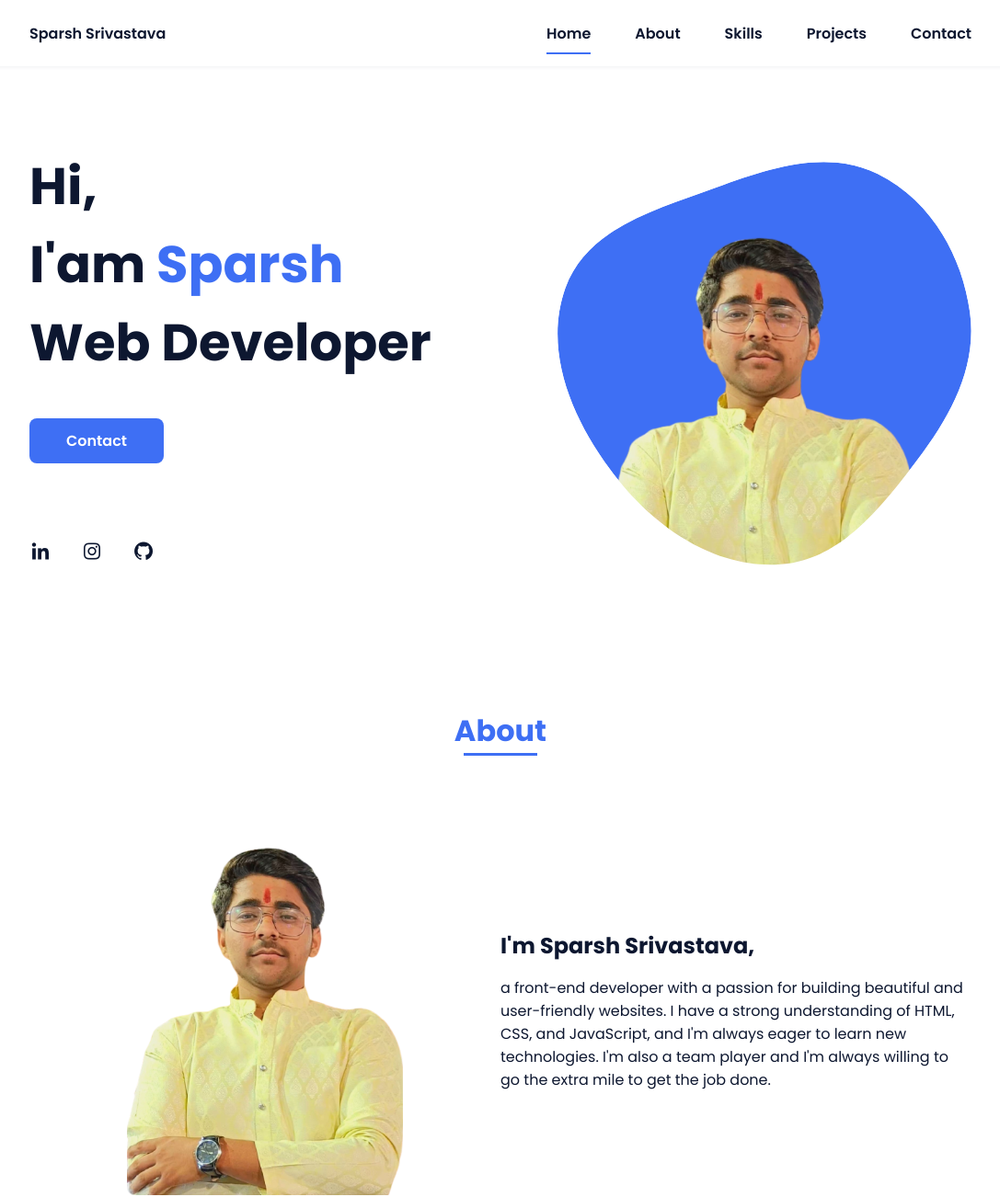
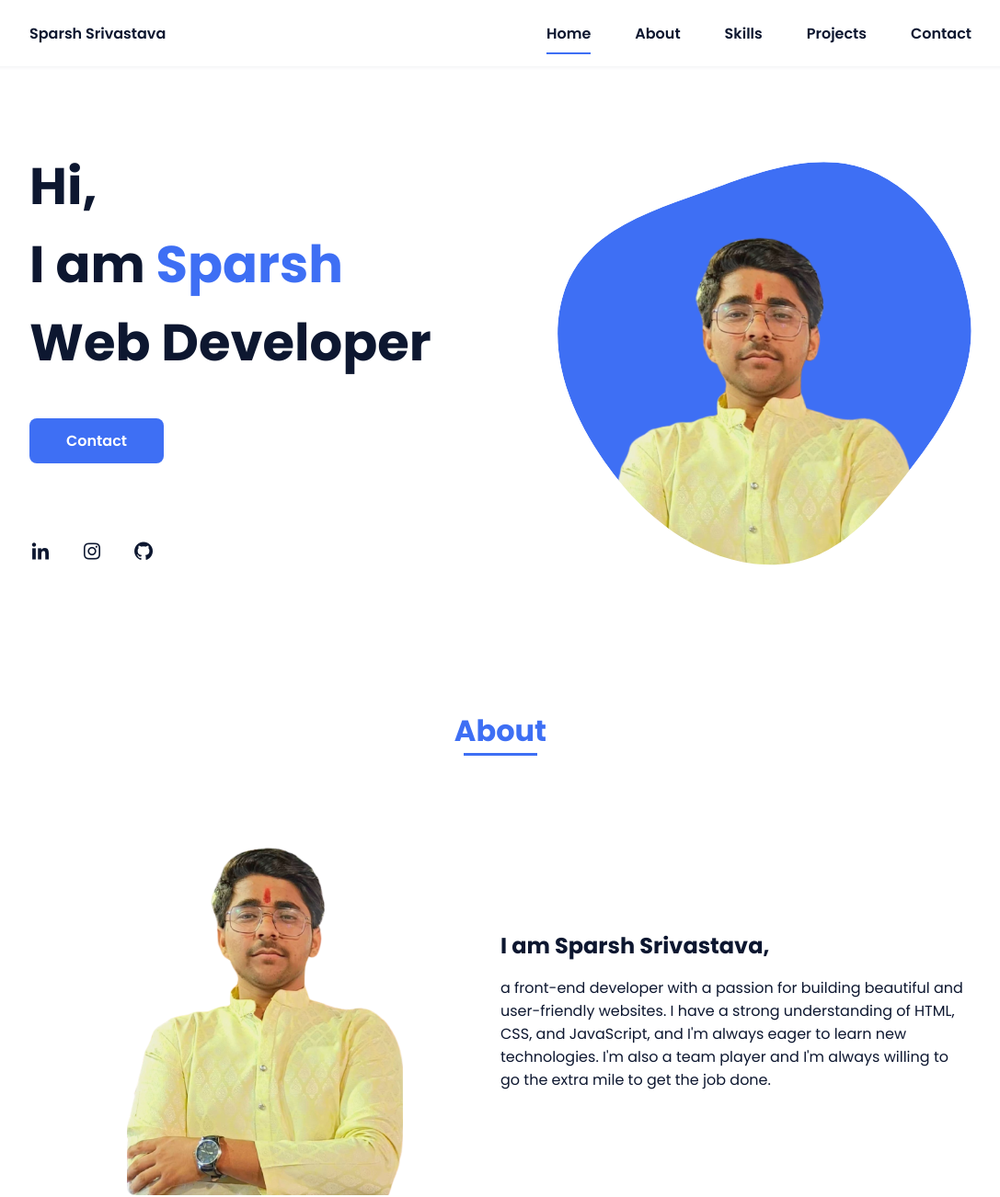
Before and after one commit to sprs9/portfolio-website, a plain HTML site: page index.html in a window 1280 px wide. Shown: the top 1302 px of the page at 92% size, without its empty margins (96-1183 px from the left). Drawn offline with nearby package versions, Linux system fonts and the light colour scheme; a script that the page names is missing.

Commit message:
Name corrected

```diff
--- a/index.html
+++ b/index.html
@@ -39,7 +39,7 @@
             <!--===== HOME =====-->
             <section class="home bd-grid" id="home">
                 <div class="home__data">
-                    <h1 class="home__title">Hi,<br>I'am <span class="home__title-color">Sparsh</span><br> Web Developer</h1>
+                    <h1 class="home__title">Hi,<br>I am <span class="home__title-color">Sparsh</span><br> Web Developer</h1>
 
                     <a href="#" class="button">Contact</a>
                 </div>
@@ -74,7 +74,7 @@
                     </div>
 
                     <div>
-                        <h2 class="about__subtitle">I'm Sparsh Srivastava,</h2>
+                        <h2 class="about__subtitle">I am Sparsh Srivastava,</h2>
                         <p class="about__text"> a front-end developer with a passion for building beautiful and user-friendly websites. I have a strong understanding of HTML, CSS, and JavaScript, and I'm always eager to learn new technologies. I'm also a team player and I'm always willing to go the extra mile to get the job done.
 
                         </p>
```
